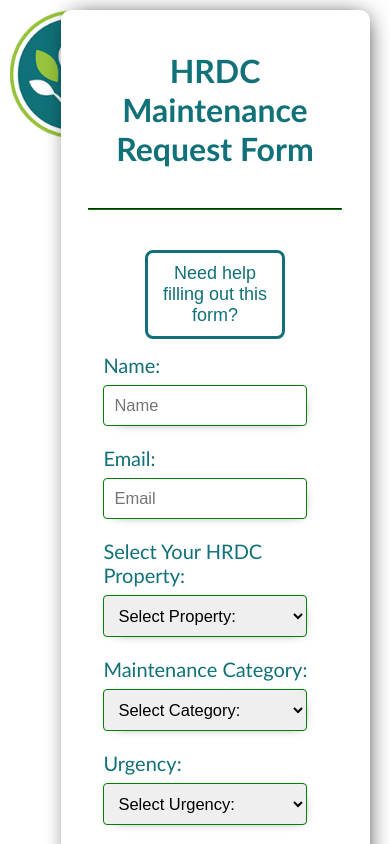
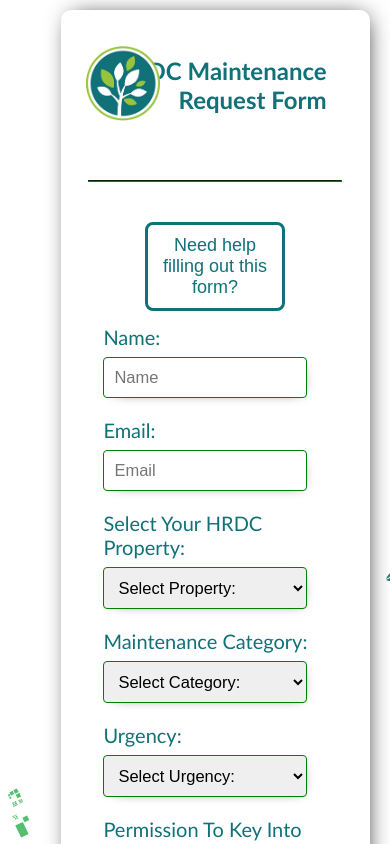
Before and after one commit to 423s24/Group_4, a React (Create React App) app: page / in a window 390 px wide. Shown: the top 844 px of the page. Built offline with nearby package versions, Linux system fonts and the light colour scheme.

Commit message:
fixed logo again

```diff
--- a/src/App.css
+++ b/src/App.css
@@ -3,7 +3,7 @@
   font-family: 'Trebuchet MS', 'Lucida Sans Unicode', 'Lucida Grande', 'Lucida Sans', Arial, sans-serif;
   margin: 0;
   padding: 10px 20px 20px 60px; /* Adjusted padding for the logo */
-  background-image: url('Vines.svg'), url('hrdc-logo.png');
+  background-image: url('Vines.svg');
   background-attachment: fixed;
   background-position: center, 10px 10px; /* Adjusted background-position for the logo */
   background-repeat: no-repeat;
@@ -278,3 +278,10 @@
   width: 70%;
   margin: 60px auto auto auto;
 }
+
+@media only screen and (max-width: 768px) {
+  .landingPageText {
+    font-size: 1.5em;
+    text-align: right;
+  }
+}
--- a/src/LandingPage.js
+++ b/src/LandingPage.js
@@ -1,10 +1,18 @@
 import React from 'react';
+import hrdcLogo from './hrdc-logo.png'; // Import the HRDC logo
 
 // Component for rendering landing page with form instructions
 const LandingPage = () => {
   return (
-    <div>
-     <h1 class="landingPageText">HRDC Maintenance Request Form</h1>
+    <div style={{ position: 'relative', textAlign: 'center', display: 'flex', flexDirection: 'column', justifyContent: 'center' }}>
+      <div style={{ position: 'absolute', top: '50%', left: '10px', transform: 'translateY(-50%)', marginRight: '10px' }}>
+        <img src={hrdcLogo} alt="HRDC Logo" style={{ height: '75px' }} />
+      </div>
+      <div style={{ maxWidth: '80%', padding: '10px', margin: '0 auto', marginTop: '0px', marginBottom: '0px', paddingBottom: '-100px'}}>
+        <h1 className="landingPageText">
+          HRDC Maintenance Request Form
+        </h1>
+      </div>
     </div>
   );
 };
```
Also changed, not shown: src/Form.js (line endings or trailing spaces), src/hrdc-logo.png.
